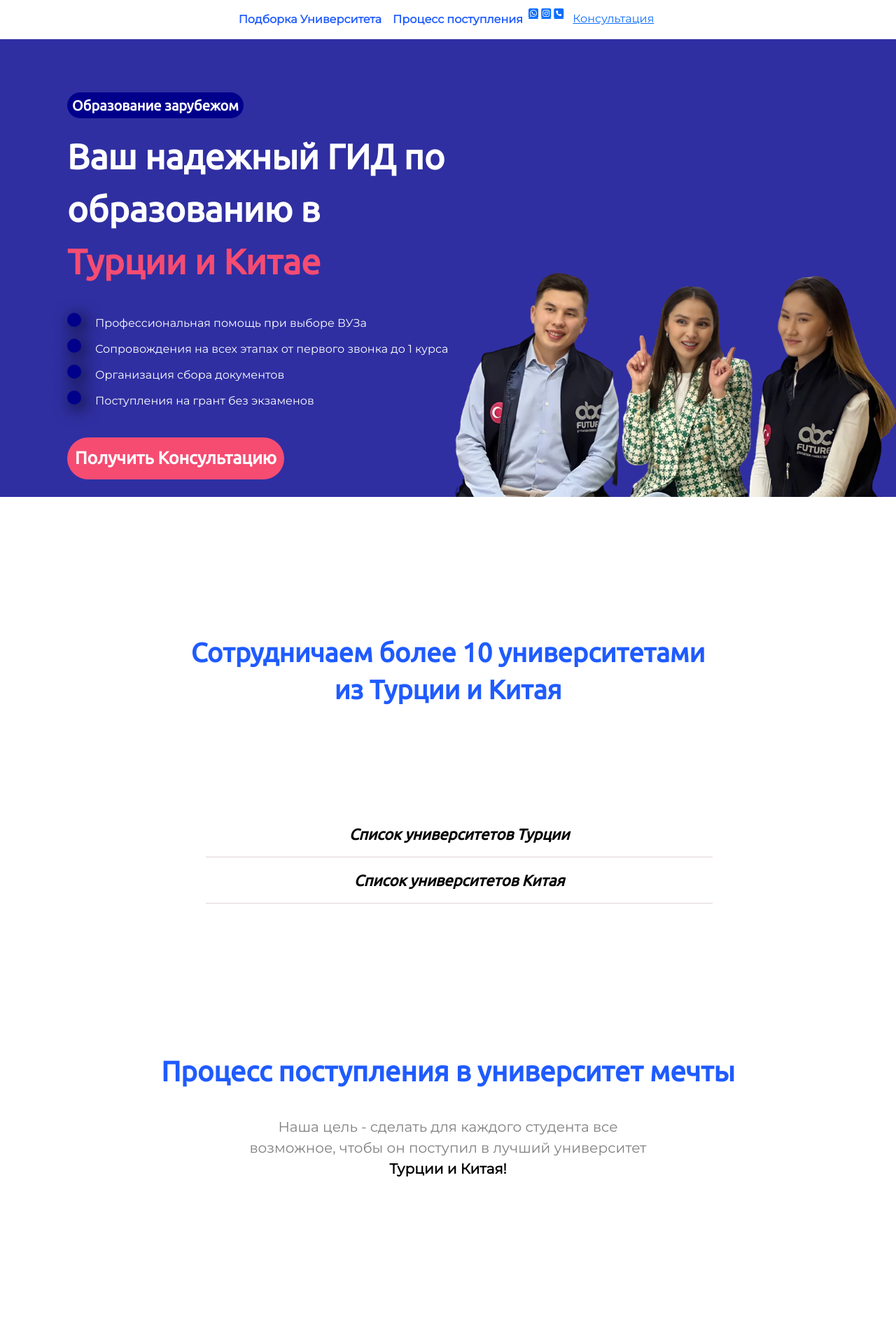
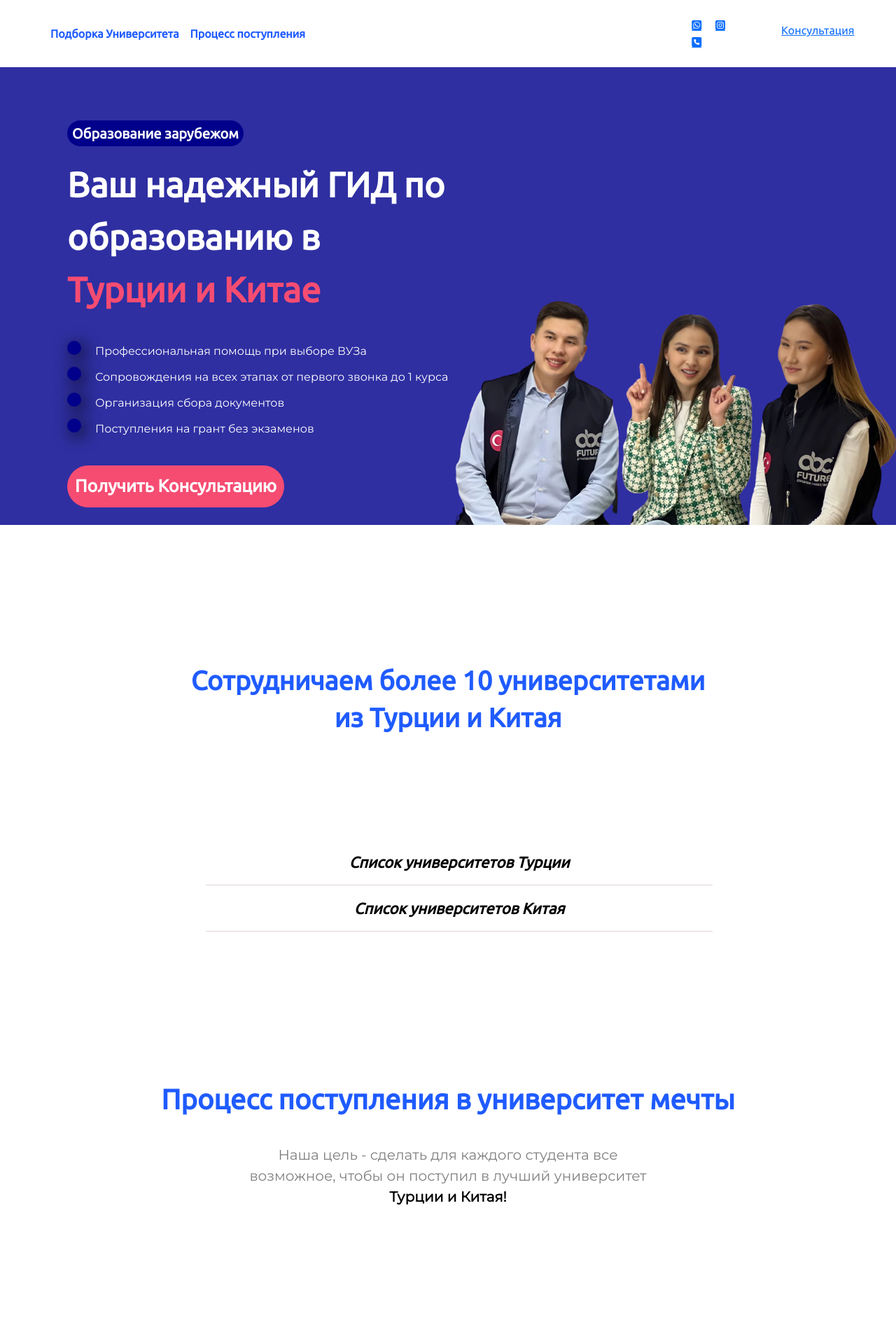
Before and after one commit to Yerassyliitu/turkdunyasi, a Django app: page / in a window 1280 px wide; the page is wider, and only the part inside the window is pictured. Shown: the top 1886 px of that part at 70% size. Run offline with Django 4.2, Linux system fonts and the light colour scheme; data that the repository does not hold is empty; some libraries are stand-ins or nearby versions.

Commit message:
sections

```diff
--- a/index/templates/index/index.html
+++ b/index/templates/index/index.html
@@ -7,7 +7,7 @@
     <title></title>
 
     <link rel="preconnect" href="https://fonts.googleapis.com">
-    <link rel="preconnect" href="https://fonts.gstatic.com">
+    <link rel="preconnect" href="https://fonts.gstatic.com" crossorigin>
     <link href="https://fonts.googleapis.com/css2?family=Montserrat&display=swap" rel="stylesheet">
     <link href="https://fonts.googleapis.com/css2?family=Ubuntu&display=swap" rel="stylesheet">
 
@@ -16,54 +16,53 @@
     <link rel="stylesheet" href="https://kit.fontawesome.com/f3ef158659.css" crossorigin="anonymous">
   </head>
   <body>
-    <nav class="navbar navbar-expand-lg navbar-light ">
-      <button class="navbar-toggler" type="button" data-toggle="collapse" data-target="#navbarNav" aria-controls="navbarNav" aria-expanded="false" aria-label="Toggle navigation">
-        <span class="navbar-toggler-icon"></span>
-      </button>
-      <div class="collapse navbar-collapse justify-content-center" id="navbarNav">
-        <ul class="navbar-nav">
-          <li class="nav-item">
-            <a class="nav-link" href="#university">Подборка Университета</a>
+    <section id="section1">
+      <div class="container-fluid">
+        <nav class='pt-4 pb-4 main-text'>
+          <ul class="nav-list d-flex me-auto mt-auto mb-auto lazy-load" style="list-style-type: none;">
+            <li>
+              <a class="nav-link pe-3" aria-current="page" href="#university">Подборка Университета</a>
             </li>
-          <li class="nav-item">
-            <a class="nav-link" href="#admission">Процесс поступления</a>
-          </li>
-          <li class="nav-item">
-            <a href="https://wa.me/77005008920?text=%D0%97%D0%B4%D1%80%D0%B0%D0%B2%D1%81%D1%82%D0%B2%D1%83%D0%B9%D1%82%D0%B5%2C%20%D0%BC%D0%BE%D0%B6%D0%BD%D0%BE%20%D0%BF%D0%BE%D0%BB%D1%83%D1%87%D0%B8%D1%82%D1%8C%20%D0%BA%D0%BE%D0%BD%D1%81%D1%83%D0%BB%D1%8C%D1%82%D0%B0%D1%86%D0%B8%D1%8E" target="_blank" class="fa-brands fa-square-whatsapp nav-icon"></a>
-            <a href="https://www.instagram.com/turkdunyasi_kz/" target="_blank" class="fa-brands fa-square-instagram nav-icon"></a>
-            <a href="tel:+77005008920" target="_blank" class="fa-solid fa-square-phone nav-icon"></a>
-          </li>
-          <li class="nav-item consult">
-            <a href="{% url 'client_form' %}" class="btn btn-link nav-btn" onclick="{% url 'client_form' %}">Консультация</a>
+            <li>
+              <a class="nav-link pe-3" aria-current="page" href="#admission">Процесс поступления</a>
             </li>
           </ul>
+          <div class="row lazy-load">
+            <div class="nav-icons col-md-5 col-sm-12">
+              <a href="https://wa.me/77005008920?text=%D0%97%D0%B4%D1%80%D0%B0%D0%B2%D1%81%D1%82%D0%B2%D1%83%D0%B9%D1%82%D0%B5%2C%20%D0%BC%D0%BE%D0%B6%D0%BD%D0%BE%20%D0%BF%D0%BE%D0%BB%D1%83%D1%87%D0%B8%D1%82%D1%8C%20%D0%BA%D0%BE%D0%BD%D1%81%D1%83%D0%BB%D1%8C%D1%82%D0%B0%D1%86%D0%B8%D1%8E" target="_blank" class="lazy-load pe-3 fa-brands fa-square-whatsapp nav-icon"></a>
+              <a href="https://www.instagram.com/turkdunyasi_kz/" target="_blank" class="lazy-load pe-3 fa-brands fa-square-instagram nav-icon"></a>
+              <a href="tel:+77005008920" target="_blank" class="lazy-load pe-3 fa-solid fa-square-phone nav-icon"></a>
+            </div>
+            <div class="nav-icons col-md-4 col-sm-12">
+              <a href="{% url 'client_form' %}"><button type="button" class="lazy-load btn btn-link nav-btn" onclick="{% url 'client_form' %}">Консультация</button></a>
+            </div>
           </div>
         </nav>
-
+      </div>
       <div class="section-2 container-fluid ps-4">
 
-      <div class="container box">
-          <span class="rounded-pill main-text">Образование зарубежом</span>
-          <p class="sec2-text main-text">Ваш надежный ГИД по <br>
+        <div class="container box lazy-load">
+            <span class="rounded-pill main-text  lazy-load">Образование зарубежом</span>
+            <p class="sec2-text main-text  lazy-load">Ваш надежный ГИД по <br>
                  образованию в<br>
               <span style="color: #f64c72;">    Турции и Китае</span>
             </p>
             <ul class="sec2-list">
-            <li class="sec2-elem">Профессиональная помощь при выборе ВУЗа</li>
-            <li class="sec2-elem">Сопровождения на всех этапах от первого звонка до 1 курса </li>
-            <li class="sec2-elem">Организация сбора документов</li>
-            <li class="sec2-elem">Поступления на грант без экзаменов</li>
+              <li class="sec2-elem  lazy-load">Профессиональная помощь при выборе ВУЗа</li>
+              <li class="sec2-elem  lazy-load">Сопровождения на всех этапах от первого звонка до 1 курса </li>
+              <li class="sec2-elem  lazy-load">Организация сбора документов</li>
+              <li class="sec2-elem  lazy-load">Поступления на грант без экзаменов</li>
 
             </ul>
             <div class="btn-div">
               <a href="{% url 'client_form' %}"><button type="button" class="btn sec2-btn main-text">Получить Консультацию</button></a>
             </div>
         </div>
-
       </div>
-
+    </section>
+    <section id="section2">
       <div id="university" class="section-3 main-text">
-      <div class="container">
+        <div class="container lazy-load">
           <h1>Сотрудничаем более 10 университетами</h1>
           <h1>из Турции и Китая </h1>
           <ul class="sec3-list">
@@ -83,28 +82,24 @@
                 {% endfor %}
               </div>
             </div>
-
-
           </ul>
-
-
-
         </div>
       </div>
-
+    </section>
+    <section id="section3">
     <div id="admission" class="section-4">
-    <div class="title">
-      <h1 class="main-text">Процесс поступления в университет мечты</h1>
+      <div class="title lazy-load">
+        <h1 class="main-text lazy-load">Процесс поступления в университет мечты</h1>
         <span>Наша цель - сделать для каждого студента все </span><br>
         <span>возможное, чтобы он поступил в лучший университет</span><br>
         <span style="font-weight:900; color: black;">Турции и Китая!</span>
       </div>
 
       <div class="container">
-      <div class="wrapper">
+        <div class="wrapper lazy-load">
           <div class="mark first" >
-          <h3>Подбор университетов</h3>
-          <p>Проанализировав портфолио, мы составим вам список университетов, подходящий под ваш академический профиль и цели</p>
+            <h3 class="lazy-load">Подбор университетов</h3>
+            <p class="lazy-load">Проанализировав портфолио, мы составим вам список университетов, подходящий под ваш академический профиль и цели</p>
           </div>
           <div class="mark mark-right second">
             <h3>Подготовка документов</h3>
@@ -122,23 +117,26 @@
         </div>
       </div>
     </div>
-    <a href="{% url 'client_form' %}"><button type="button" class="btn btn-link more-btn">  Подробнее  </button></a>
+      <a href="{% url 'client_form' %}"><button type="button" class="btn btn-link more-btn lazy-load">  Подробнее  </button></a>
 
 
-    <div class="video-section ">
-      <div>
+      <div class="video-section">
+        <div class="lazy-load">
           <iframe src="https://www.youtube.com/embed/tpKjubnpaJ4" title="YouTube video player" frameborder="0" allow="accelerometer; autoplay; clipboard-write; encrypted-media; gyroscope; picture-in-picture; web-share" allowfullscreen></iframe>
           <p class="main-text">Кейсы наших студентов в 2022</p>
         </div>
-      <div>
+        <div class="lazy-load">
           <iframe src="https://www.youtube.com/nRD8tSzESIM" title="YouTube video player" frameborder="0" allow="accelerometer; autoplay; clipboard-write; encrypted-media; gyroscope; picture-in-picture; web-share" allowfullscreen></iframe>
           <p class="main-text">Сопровождение 2022год</p>
-
         </div>
 
       </div>
-
-    <div class="section-5 container-fluid">
+    </section>
+    <section id="section4">
+      <div class="section-5 container-fluid lazy-load">
+  <!--      <h1 class="main-text">Хочешь поступить в <br> зарубежный ВУЗ?</h1>-->
+  <!--      <p>Запишись на консультацию, заполнив анкету ниже</p>-->
+  <!--      <i class="fa-sharp fa-solid fa-arrow-down" style="color: yellow; font-size:30px;  "></i>-->
         <p> </p><br>
         <p> </p><br>
         <p> </p><br>
@@ -146,7 +144,7 @@
         <a href="{% url 'client_form' %}"><button type="button" class="btn btn-link">  записаться на консультацию  </button></a>
       </div>
 
-    <div class="section-6">
+      <div class="section-6 lazy-load">
 
         <h1>Наши контакты</h1>
         <p><span>Turk Dunyasi</span>- МОСТ между Вашим ребенком</p>
@@ -166,19 +164,18 @@
           </div>
         </div>
       </div>
+    </section>
+<!--    <script src="https://code.jquery.com/jquery-3.3.1.slim.min.js"></script>-->
+    <script src="https://code.jquery.com/jquery-3.6.0.min.js"></script>
 
-
-
-<!--    <script src="https://code.jquery.com/jquery-3.3.1.slim.min.js"></script>-->
-
-<!-- Подключаем Popper.js-->
+<!-- Подключаем Popper.js -->
 <!--    <script src="https://cdnjs.cloudflare.com/ajax/libs/popper.js/1.14.7/umd/popper.min.js"></script>-->
 <!--    <script src="https://cdnjs.cloudflare.com/ajax/libs/popper.js/2.9.3/umd/popper.min.js"></script>-->
 <!--    <script src="https://cdnjs.cloudflare.com/ajax/libs/twitter-bootstrap/5.4.3/js/bootstrap.min.js"></script>-->
 
-
+<!-- Подключаем Bootstrap.js -->
 <!--    <script src="https://stackpath.bootstrapcdn.com/bootstrap/4.3.1/js/bootstrap.min.js"></script>-->
-<!--    <script src="{% static 'js/bootstrap.bundle.min.js' %}"></script>-->
+    <script src="{% static 'js/bootstrap.bundle.min.js' %}"></script>
     <script src="https://kit.fontawesome.com/f3ef158659.js" crossorigin="anonymous"></script>
     <script src="{% static 'js/script.js' %}"></script>
   </body>
--- a/static/js/script.js
+++ b/static/js/script.js
@@ -1,3 +1,19 @@
+function loadNextSection() {
+   var scrollTop = $(window).scrollTop(); // получаем текущую позицию скролла
+   $('section').each(function() {
+      var topOffset = $(this).offset().top; // получаем позицию текущей секции
+      if (scrollTop + $(window).height() > topOffset) {
+         $(this).find('.lazy-load').each(function() { // загружаем все элементы с классом 'lazy-load' в текущей секции
+            $(this).attr('src', $(this).data('src')).removeClass('lazy-load');
+         });
+      }
+   });
+}
+
+$(window).on('scroll', function() {
+   loadNextSection();
+});
+
 function myFunction1() {
     document.getElementById("myDropdown1").classList.toggle("show");
   }
```
Lines whose indentation alone changed are shown as unchanged.
